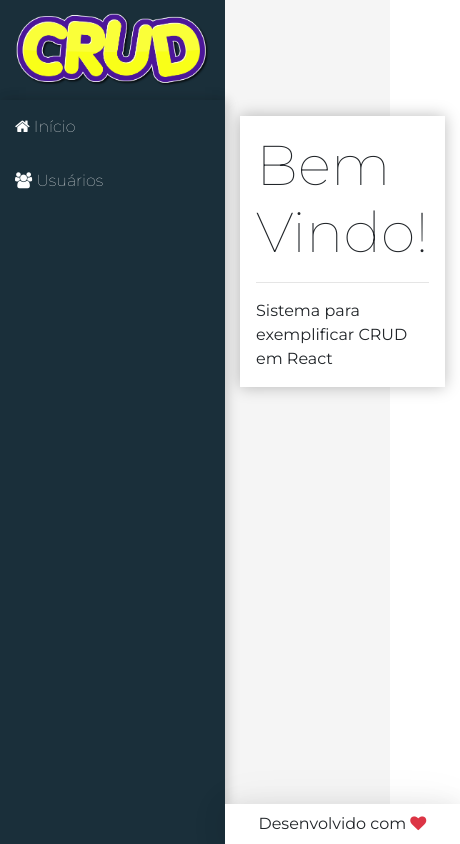
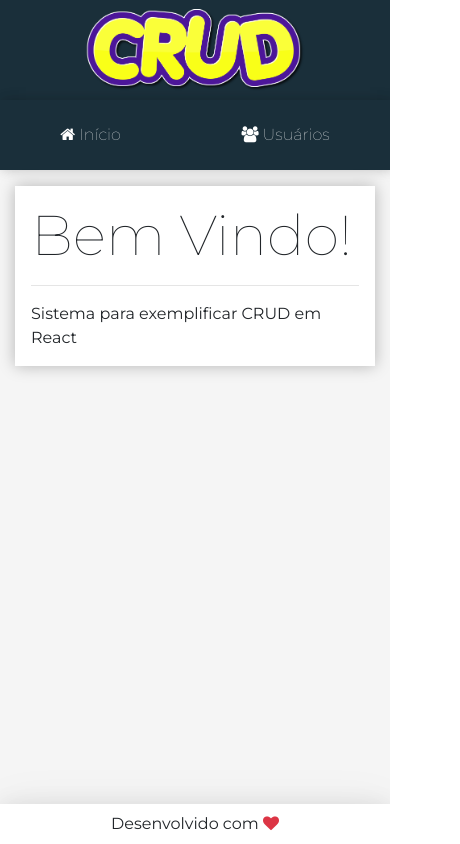
Before and after one commit to andersnfonseca/react-CRUD, a React (Create React App) app in the folder frontend/: page / in a window 390 px wide. Shown: the whole page, 460 px wide, since content can reach past the window. Built offline with nearby package versions, Linux system fonts and the light colour scheme.

Commit message:
add responsividade

```diff
--- a/frontend/src/components/template/Logo.css
+++ b/frontend/src/components/template/Logo.css
@@ -9,3 +9,9 @@ aside.logo img {
     padding: 0px 15px;
     width: 100%;
 }
+
+@media(max-width: 576px) {
+    aside.logo img {
+        width: 250px;
+    }
+}
--- a/frontend/src/components/template/Nav.css
+++ b/frontend/src/components/template/Nav.css
@@ -16,3 +16,22 @@ aside.menu-area {
 .menu a:hover {
     background: linear-gradient(to right, #283c86, #45a247);
 }
+
+@media(max-width: 768px) {
+    .menu {
+        display: flex;
+        justify-content: flex-start;
+        align-items: center;
+    }
+
+    .menu a {
+        display: inline;
+        padding: 10px;
+        margin: 0px;
+    }
+
+    .menu {
+        height: 100%;
+        justify-content: space-around;
+    }
+}
--- a/frontend/src/main/App.css
+++ b/frontend/src/main/App.css
@@ -2,6 +2,7 @@
     --bg-dark: #1a2f3a;
     --logo-height: 100px;
     --header-height: 100px;
+    --menu-top-height: 70px;
     --aside-width: 225px;
     --footer-height: 40px;
 
@@ -53,3 +54,35 @@ main.content {
 footer.footer {
     grid-area: footer;
 }
+
+@media(max-width: 768px) {
+    .app {
+        grid-template-rows:
+            var(--header-height)
+            var(--menu-top-height)
+            1fr
+            var(--footer-height);
+        grid-template-columns: var(--aside-width) 1fr;
+        grid-template-areas:
+            "logo header"
+            "menu menu"
+            "content content"
+            "footer footer";
+    }
+}
+
+@media(max-width: 576px) {
+    .app {
+        grid-template-rows:
+            var(--logo-height)
+            var(--menu-top-height)
+            1fr
+            var(--footer-height);
+        grid-template-columns: 1fr;
+        grid-template-areas:
+            "logo"
+            "menu"
+            "content"
+            "footer";
+    }
+}
```
